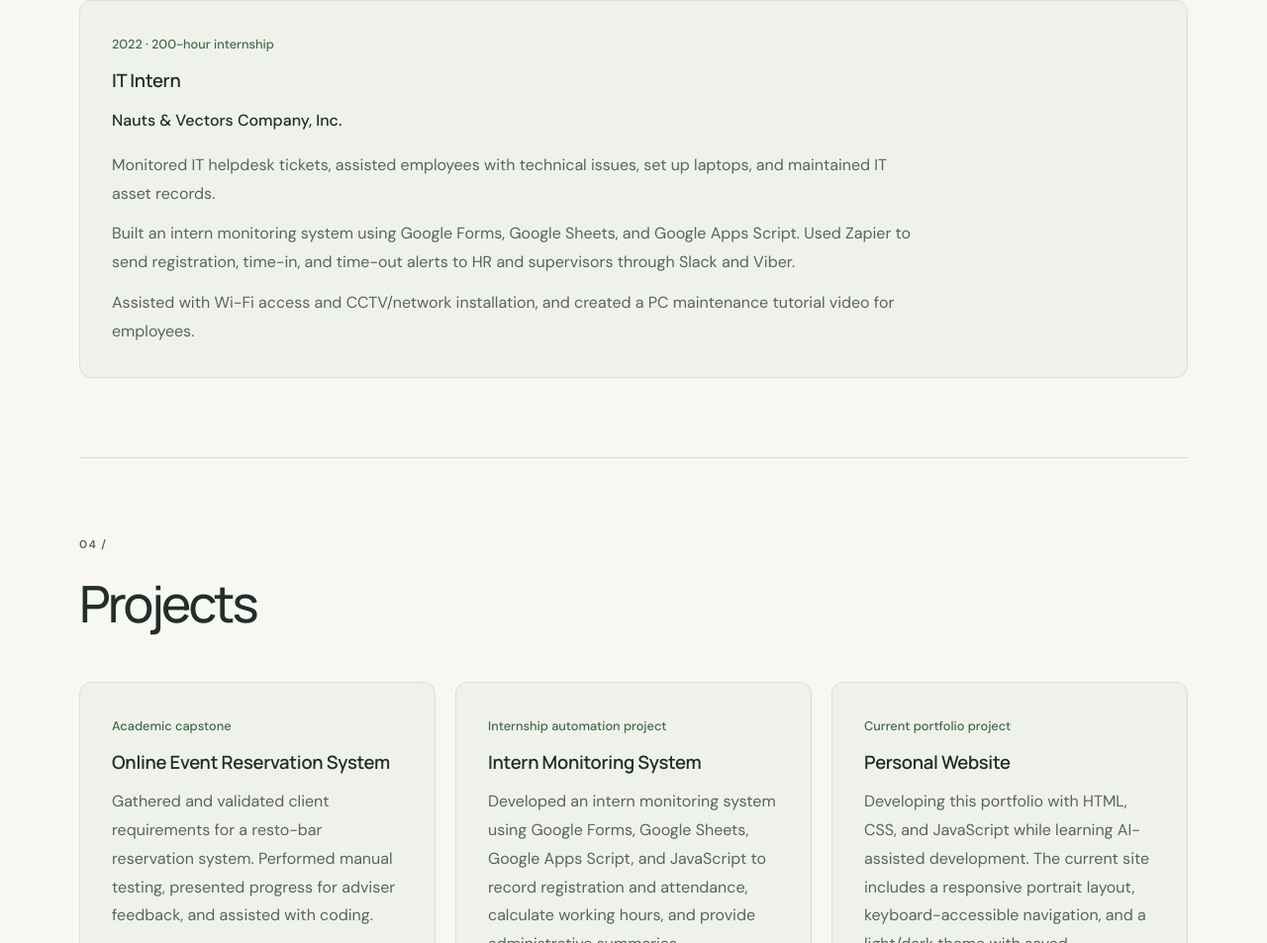
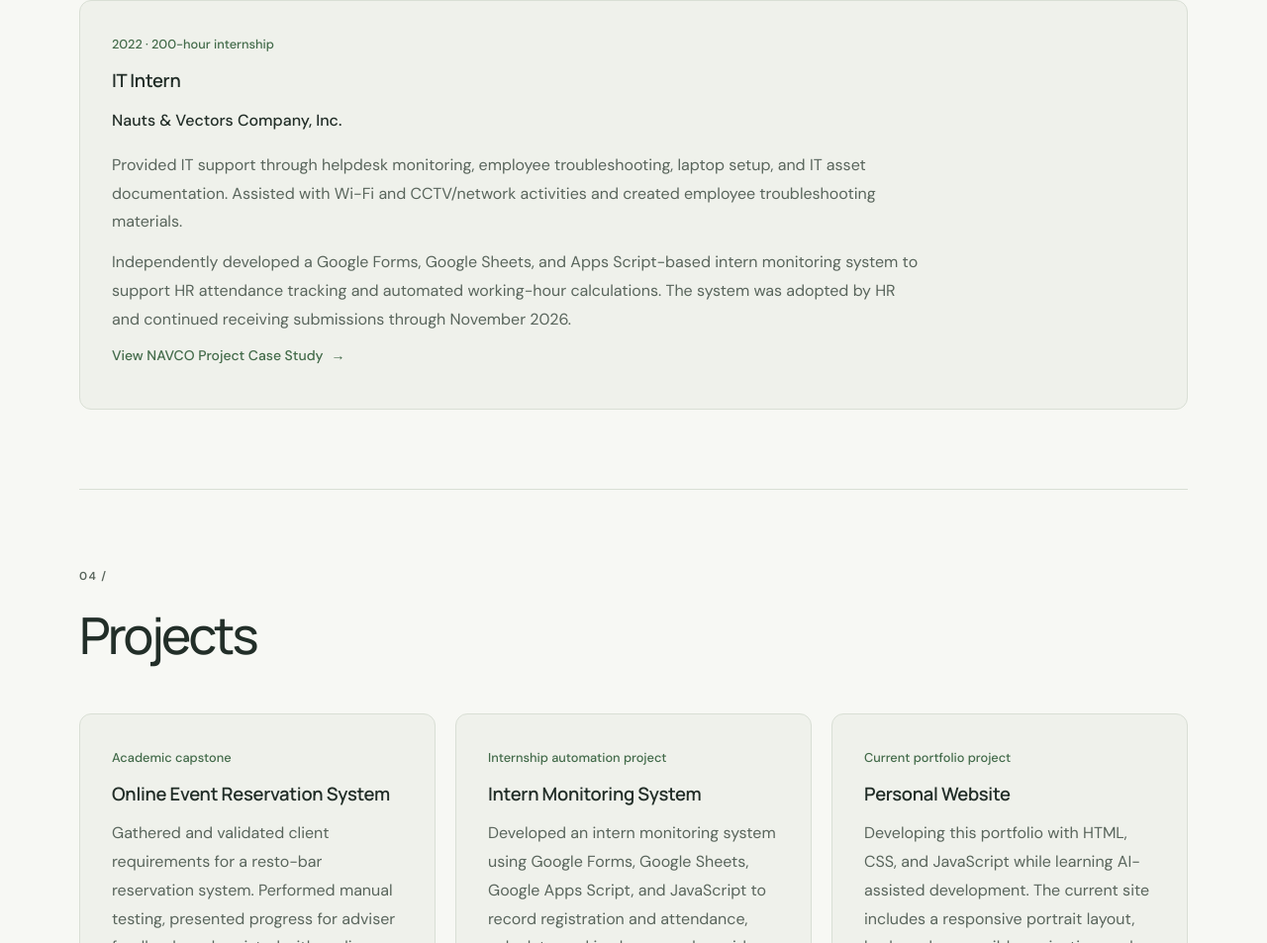
Before and after one commit to amercabonegro/amercabonegro.github.io, a plain HTML site: page index.html in a window 1280 px wide. Shown: the part 1979-2932 px from the top of the page at 99% size. Drawn offline with Linux system fonts and the light colour scheme.

Commit message:
Refine IT internship description and enhance NAVCO project case study link

```diff
--- a/index.html
+++ b/index.html
@@ -124,9 +124,9 @@
           <p class="entry-meta"><time datetime="2022">2022</time> &middot; 200-hour internship</p>
           <h3>IT Intern</h3>
           <p class="entry-organization">Nauts &amp; Vectors Company, Inc.</p>
-          <p>Monitored IT helpdesk tickets, assisted employees with technical issues, set up laptops, and maintained IT asset records.</p>
-          <p>Built an intern monitoring system using Google Forms, Google Sheets, and Google Apps Script. Used Zapier to send registration, time-in, and time-out alerts to HR and supervisors through Slack and Viber.</p>
-          <p>Assisted with Wi-Fi access and CCTV/network installation, and created a PC maintenance tutorial video for employees.</p>
+          <p>Provided IT support through helpdesk monitoring, employee troubleshooting, laptop setup, and IT asset documentation. Assisted with Wi-Fi and CCTV/network activities and created employee troubleshooting materials.</p>
+          <p>Independently developed a Google Forms, Google Sheets, and Apps Script-based intern monitoring system to support HR attendance tracking and automated working-hour calculations. The system was adopted by HR and continued receiving submissions through November 2026.</p>
+          <a class="project-link" href="projects/navco-intern-monitoring/index.html"><span class="project-link-label">View NAVCO Project Case Study</span><span aria-hidden="true">&rarr;</span></a>
         </article>
       </div>
     </section>
```
